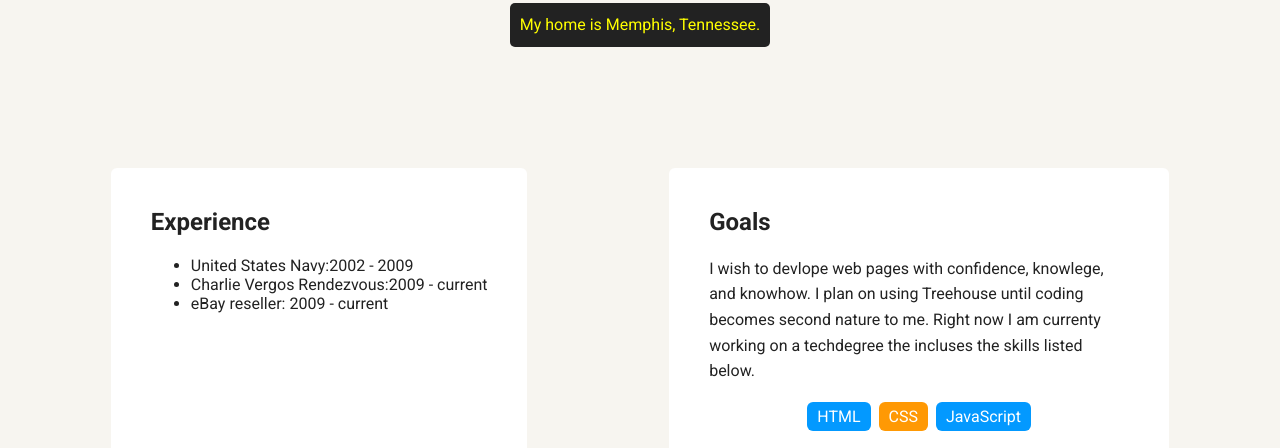
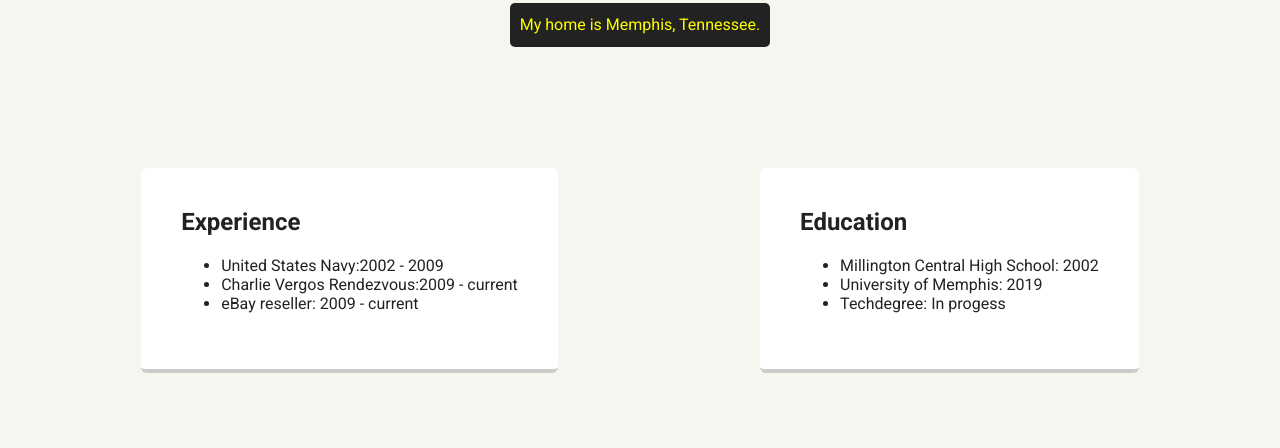
Before and after one commit to JJamesMar/techdegree-project-1, a plain HTML site: page experience.html in a window 1280 px wide. Shown: the part 352-800 px from the top of the page. Drawn offline with Linux system fonts and the light colour scheme; a web font is replaced by a local one.

Commit message:
updated education

```diff
--- a/experience.html
+++ b/experience.html
@@ -33,12 +33,11 @@
       </div>
 
       <div class="card">
-        <h2>Goals</h2>
-        <p>I wish to devlope web pages with confidence, knowlege, and knowhow. I plan on using Treehouse until coding becomes second nature to me. Right now I am currenty working on a techdegree the incluses the skills listed below.</p>
-        <ul class="skills">
-          <li>HTML</li>
-          <li>CSS</li>
-          <li>JavaScript</li>
+        <h2>Education</h2>
+        <ul>
+          <li>Millington Central High School: 2002</li>
+          <li>University of Memphis: 2019</li>
+          <li>Techdegree: In progess</li>
         </ul>
       </div>
 
```
